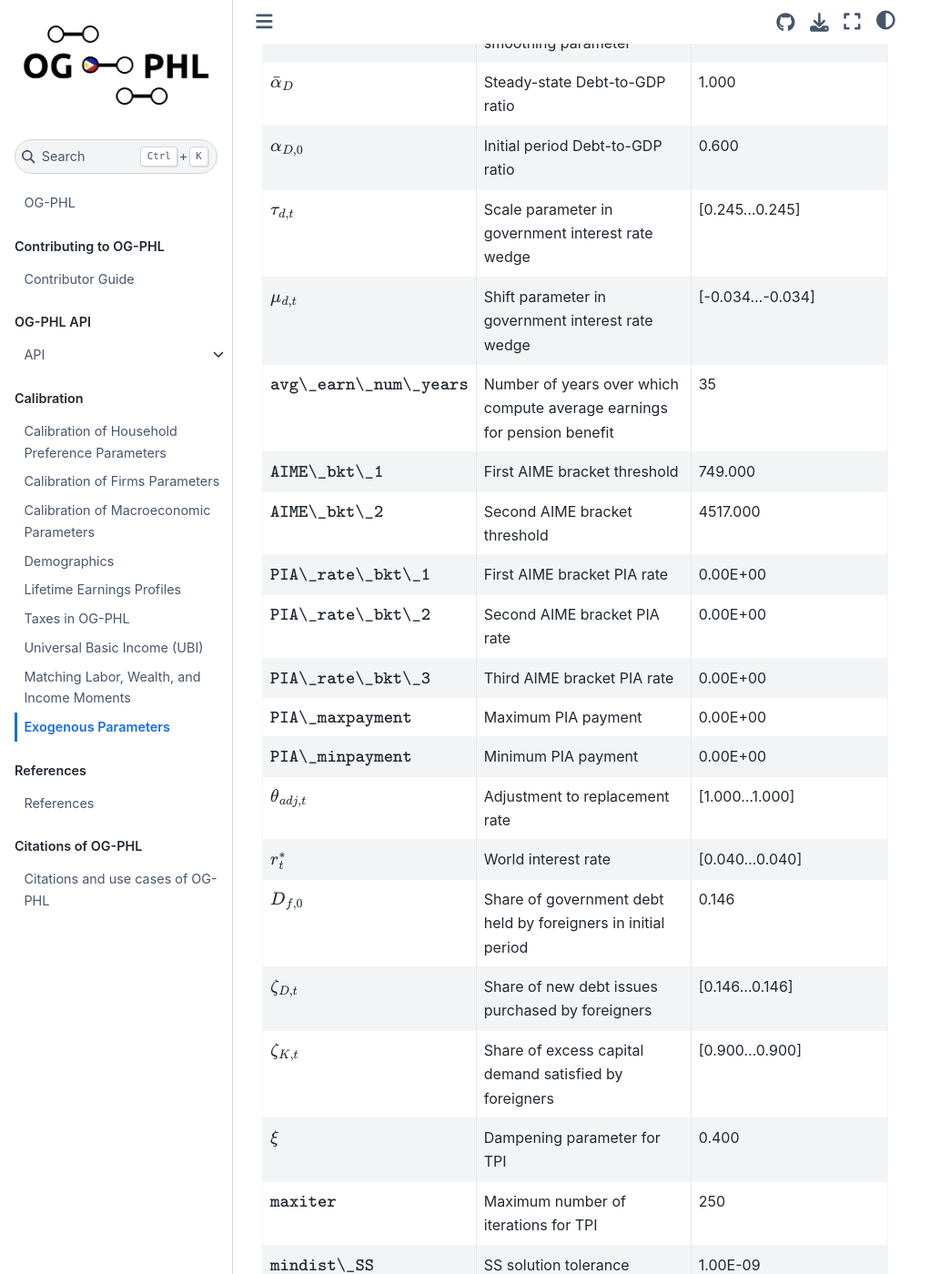
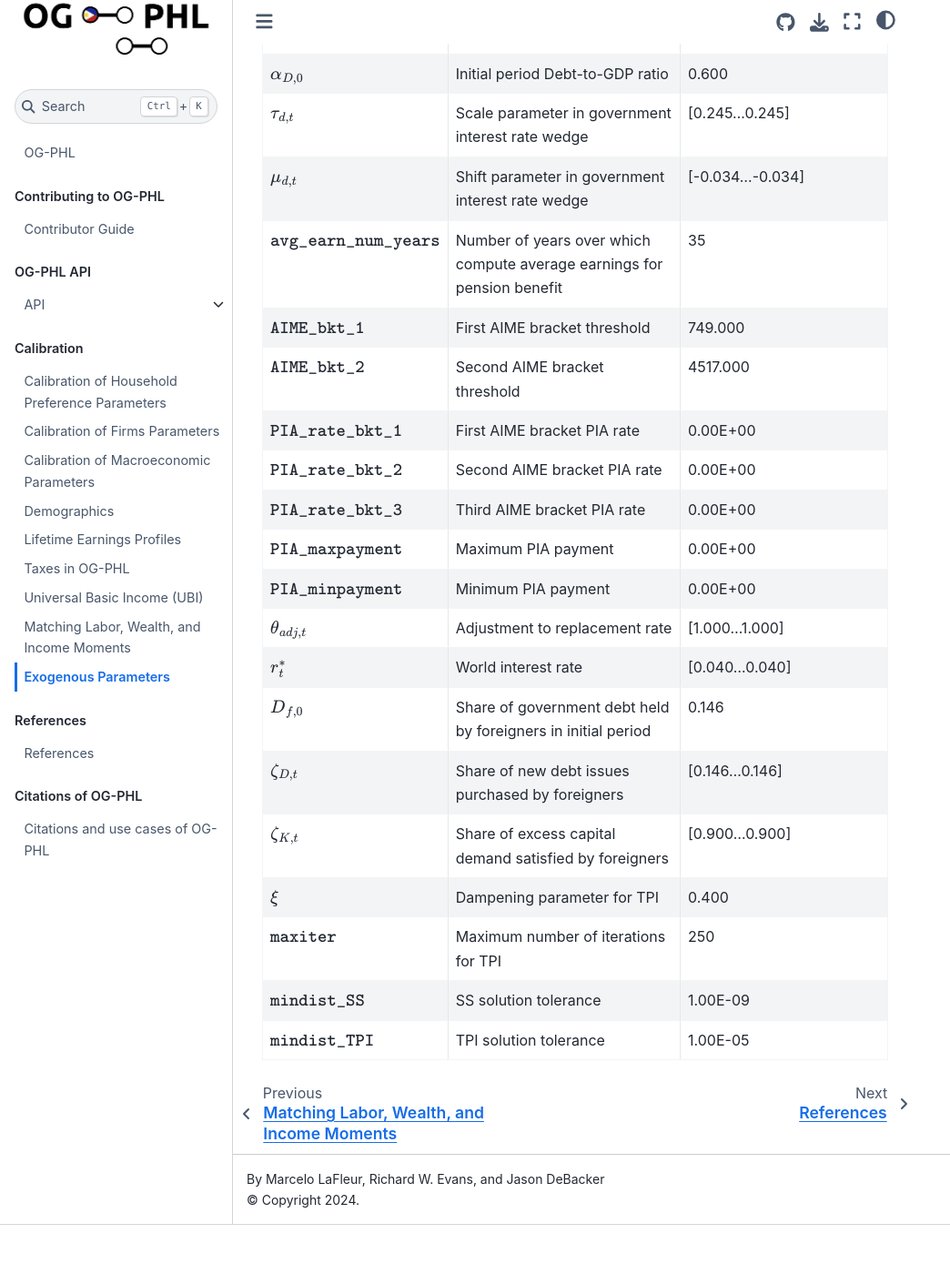
Before and after one commit to EAPD-DRB/OG-PHL, a Jupyter Book: the page built from docs/book/content/calibration/exogenous_parameters.md, in a window 1280 px wide and 1400 px high, scrolled down 3667 px. Shown: the whole window at 91% size, without its empty margins (0-1044 px from the left). Built offline with Jupyter Book 1.0.4 settings and Sphinx 7.4.7 and the Sphinx Book theme 1.1.4, drawn with Linux system fonts in a browser that asks for light colours; after the commit the page ends 5013 px from its top, so only the background shows below that; some of the changed text lies outside the part shown.

Commit message:
fix escape

```diff
--- a/docs/book/content/calibration/exogenous_parameters.md
+++ b/docs/book/content/calibration/exogenous_parameters.md
@@ -57,16 +57,16 @@
 | $\upsilon$                       | Shape parameter in utility of leisure                                   | 2.856                                                 |
 | $\chi^{n}_{s}$                   | Disutility of labor level parameters                                    | Too large to report here, see default parameters JSON |
 | $\chi^{b}_{j}$                   | Utility of bequests level parameters                                    | [80.000...80.000]                                     |
-| $\texttt{use\_zeta}$             | Whether to distribute bequests between lifetime income groups           | 0.00E+00                                              |
+| $\texttt{use_zeta}$             | Whether to distribute bequests between lifetime income groups           | 0.00E+00                                              |
 | $\zeta$                          | Distribution of bequests                                                | Too large to report here, see default parameters JSON |
 | $Z_{t}$                          | Total factor productivity                                               | Too large to report here, see default parameters JSON |
 | $\gamma$                         | Capital share of income                                                 | [0.588...0.588]                                       |
 | $\varepsilon$                    | Elasticity of substitution between capital and labor                    | [1.000...1.000]                                       |
 | $\delta$                         | Capital depreciation rate                                               | 0.050                                                 |
 | $g_{y}$                          | Growth rate of labor augmenting technological progress                  | 0.036                                                 |
-| $\texttt{tax\_func\_type}$       | Functional form used for income tax functions                           | linear                                                |
-| $\texttt{analytical\_mtrs}$      | Whether use analytical MTRs or estimate MTRs                            | 0.00E+00                                              |
-| $\texttt{age\_specific}$         | Whether use age-specific tax functions                                  | 1.000                                                 |
+| $\texttt{tax_func_type}$       | Functional form used for income tax functions                           | linear                                                |
+| $\texttt{analytical_mtrs}$      | Whether use analytical MTRs or estimate MTRs                            | 0.00E+00                                              |
+| $\texttt{age_specific}$         | Whether use age-specific tax functions                                  | 1.000                                                 |
 | $\tau^{p}_{t}$                   | Payroll tax rate                                                        | [0.140...0.140]                                       |
 | $\tau^{BQ}_{t}$                  | Bequest (estate) tax rate                                               | [0.200...0.200]                                       |
 | $\tau^{b}_{t}$                   | Entity-level business income tax rate                                   | Too large to report here, see default parameters JSON |
@@ -75,8 +75,8 @@
 | $H$                              | Coefficient on linear term in wealth tax function                       | [0.100...0.100]                                       |
 | $M$                              | Constant in wealth tax function                                         | [1.000...1.000]                                       |
 | $P$                              | Coefficient on level term in wealth tax function                        | [0.000...0.000]                                       |
-| $\texttt{budget\_balance}$       | Whether have a balanced budget in each period                           | 0.00E+00                                              |
-| $\texttt{baseline\_spending}$    | Whether level of spending constant between the baseline and reform runs | 0.00E+00                                              |
+| $\texttt{budget_balance}$       | Whether have a balanced budget in each period                           | 0.00E+00                                              |
+| $\texttt{baseline_spending}$    | Whether level of spending constant between the baseline and reform runs | 0.00E+00                                              |
 | $\alpha^{T}_{t}$                 | Transfers as a share of GDP                                             | [0.097...0.097]                                       |
 | $\eta_{j,s,t}$                   | Distribution of transfers                                               | Too large to report here, see default parameters JSON |
 | $\alpha^{G}_{t}$                 | Government spending as a share of GDP                                   | [0.142...0.142]                                       |
@@ -87,14 +87,14 @@
 | $\alpha_{D,0}$                   | Initial period Debt-to-GDP ratio                                        | 0.600                                                 |
 | $\tau_{d,t}$                     | Scale parameter in government interest rate wedge                       | [0.245...0.245]                                       |
 | $\mu_{d,t}$                      | Shift parameter in government interest rate wedge                       | [-0.034...-0.034]                                     |
-| $\texttt{avg\_earn\_num\_years}$ | Number of years over which compute average earnings for pension benefit | 35                                                    |
-| $\texttt{AIME\_bkt\_1}$          | First AIME bracket threshold                                            | 749.000                                               |
-| $\texttt{AIME\_bkt\_2}$          | Second AIME bracket threshold                                           | 4517.000                                              |
-| $\texttt{PIA\_rate\_bkt\_1}$     | First AIME bracket PIA rate                                             | 0.00E+00                                              |
-| $\texttt{PIA\_rate\_bkt\_2}$     | Second AIME bracket PIA rate                                            | 0.00E+00                                              |
-| $\texttt{PIA\_rate\_bkt\_3}$     | Third AIME bracket PIA rate                                             | 0.00E+00                                              |
-| $\texttt{PIA\_maxpayment}$       | Maximum PIA payment                                                     | 0.00E+00                                              |
-| $\texttt{PIA\_minpayment}$       | Minimum PIA payment                                                     | 0.00E+00                                              |
+| $\texttt{avg_earn_num_years}$ | Number of years over which compute average earnings for pension benefit | 35                                                    |
+| $\texttt{AIME_bkt_1}$          | First AIME bracket threshold                                            | 749.000                                               |
+| $\texttt{AIME_bkt_2}$          | Second AIME bracket threshold                                           | 4517.000                                              |
+| $\texttt{PIA_rate_bkt_1}$     | First AIME bracket PIA rate                                             | 0.00E+00                                              |
+| $\texttt{PIA_rate_bkt_2}$     | Second AIME bracket PIA rate                                            | 0.00E+00                                              |
+| $\texttt{PIA_rate_bkt_3}$     | Third AIME bracket PIA rate                                             | 0.00E+00                                              |
+| $\texttt{PIA_maxpayment}$       | Maximum PIA payment                                                     | 0.00E+00                                              |
+| $\texttt{PIA_minpayment}$       | Minimum PIA payment                                                     | 0.00E+00                                              |
 | $\theta_{adj,t}$                 | Adjustment to replacement rate                                          | [1.000...1.000]                                       |
 | $r^{*}_{t}$                      | World interest rate                                                     | [0.040...0.040]                                       |
 | $D_{f,0}$                        | Share of government debt held by foreigners in initial period           | 0.146                                                 |
@@ -102,5 +102,5 @@
 | $\zeta_{K, t}$                   | Share of excess capital demand satisfied by foreigners                  | [0.900...0.900]                                       |
 | $\xi$                            | Dampening parameter for TPI                                             | 0.400                                                 |
 | $\texttt{maxiter}$               | Maximum number of iterations for TPI                                    | 250                                                   |
-| $\texttt{mindist\_SS}$           | SS solution tolerance                                                   | 1.00E-09                                              |
-| $\texttt{mindist\_TPI}$          | TPI solution tolerance                                                  | 1.00E-05                                              |
+| $\texttt{mindist_SS}$           | SS solution tolerance                                                   | 1.00E-09                                              |
+| $\texttt{mindist_TPI}$          | TPI solution tolerance                                                  | 1.00E-05                                              |
```
